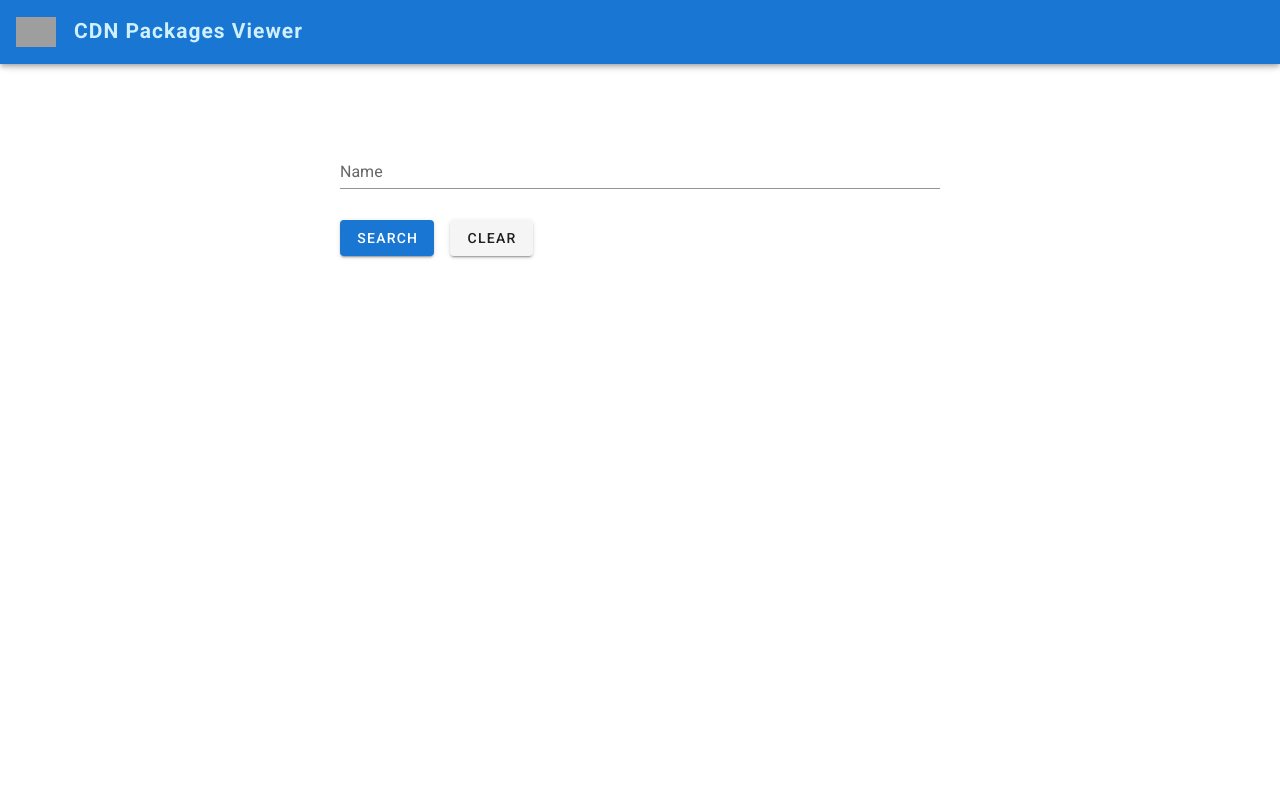
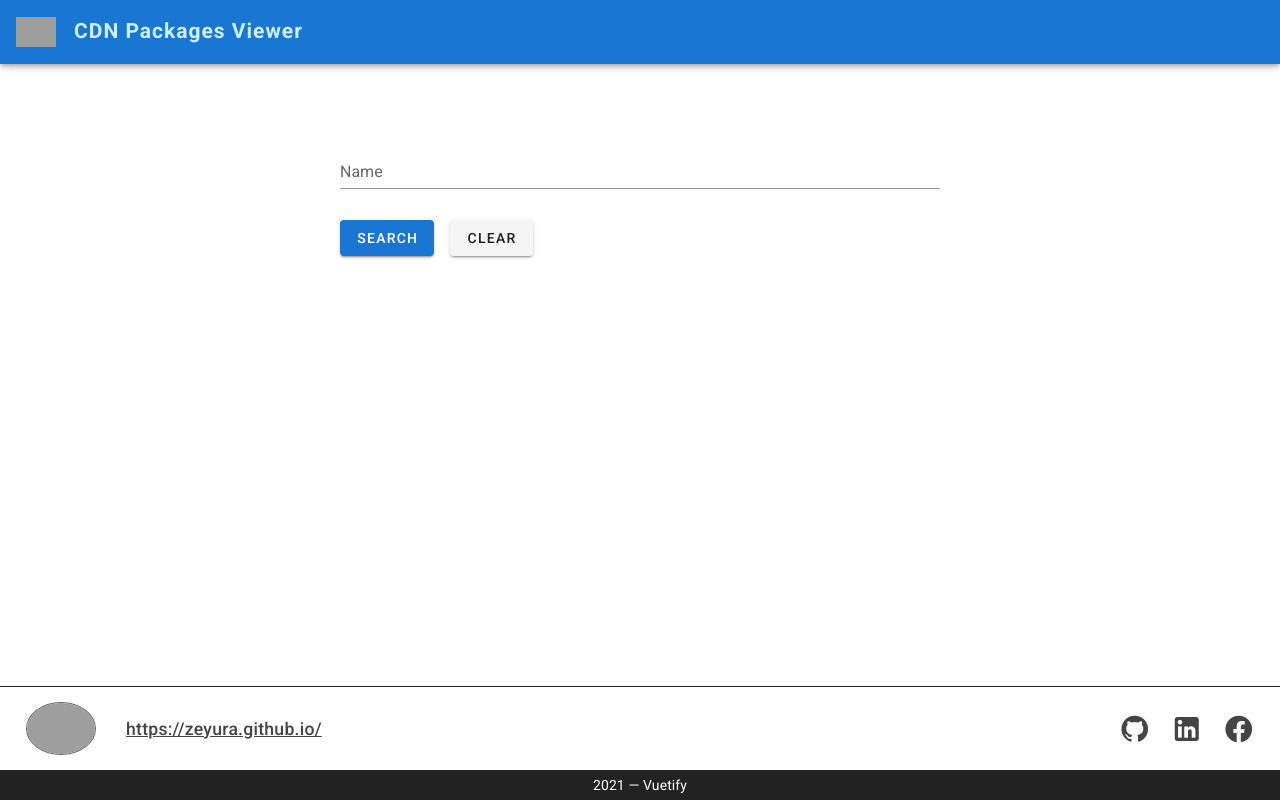
Before and after one commit to zeyura/cdnViewer, a Vue app: page / in a window 1280 px wide. Built offline with nearby package versions, Linux system fonts and the light colour scheme; grey boxes are pictures that could not be loaded.

Commit message:
футер сайта.

```diff
--- a/src/App.vue
+++ b/src/App.vue
@@ -27,17 +27,21 @@
         <Home />
 
     </v-main>
+
+      <Footer />
+
   </v-app>
 </template>
 
 <script>
 import Home from './views/Home';
+import Footer from './components/Footer'
 
 export default {
   name: 'App',
 
   components: {
-      Home
+      Home, Footer
   },
 
   data: () => ({
--- /dev/null
+++ b/src/components/Footer.vue
@@ -0,0 +1,111 @@
+<template>
+    <v-footer
+            dark
+            padless
+    >
+        <v-card
+                class="flex"
+                flat
+
+        >
+            <v-card-title class="footer-top white">
+                <img src="../../public/img/author.jpg" alt="" class="img-author-footer" />
+
+                <a href="https://zeyura.github.io/" target="_blank" class="subheading">https://zeyura.github.io/</a>
+
+                <v-spacer></v-spacer>
+
+                <v-btn
+                        v-for="(icon,i) in icons"
+                        :key="i"
+                        class="mx-2"
+                        icon
+                >
+                    <a :href="icon.url" target="_blank" class="sozLink">
+                    <v-icon size="32px">
+                        {{ icon.name }}
+                    </v-icon>
+                    </a>
+                </v-btn>
+            </v-card-title>
+
+            <v-card-text class="py-1 white--text text-center footer-bottom">
+                {{ new Date().getFullYear() }} — Vuetify
+            </v-card-text>
+        </v-card>
+    </v-footer>
+</template>
+
+<script>
+    export default {
+        name: "footer",
+        data: () => ({
+            icons: [
+                {name: 'mdi-github', url: 'https://github.com/zeyura'},
+                {name: 'mdi-linkedin', url: 'https://www.linkedin.com/in/%D1%8E%D1%80%D0%B0-%D0%B7%D0%B5%D0%BB%D0%B5%D0%B7-4a48651b5/'},
+                {name: 'mdi-facebook', url: 'https://www.facebook.com/zeyura/'}
+            ],
+        }),
+    }
+</script>
+
+<style lang="scss" scoped>
+
+    .v-sheet.v-card {
+        border-radius: 0px;
+    }
+
+    .v-footer {
+        border-top: 1px solid #999;
+    }
+    .footer-top {
+        padding-top: 15px;
+        padding-bottom: 15px;
+    }
+
+    .v-btn.v-btn--icon , .subheading , .sozLink {
+       color: #444;
+        &:hover {
+            color:#000;
+        }
+    }
+
+    .subheading {
+        font-size: 1.1rem;
+    }
+
+    .img-author-footer {
+        width: 70px;
+        border: 1px solid #666;
+        border-radius: 50%;
+        margin-right: 30px;
+        margin-left: 10px;
+    }
+
+    .footer-bottom {
+        background-color: #222;
+    }
+
+    @media (max-width: 550px) {
+
+        .footer-top {
+            padding: 10px;
+        }
+
+        .img-author-footer {
+            margin-right: 20px;
+        }
+
+        .subheading {
+            font-size: 1.0rem;
+        }
+    }
+
+    @media (max-width: 479px) {
+
+        .subheading {
+            display: none;
+        }
+    }
+
+</style>
```
